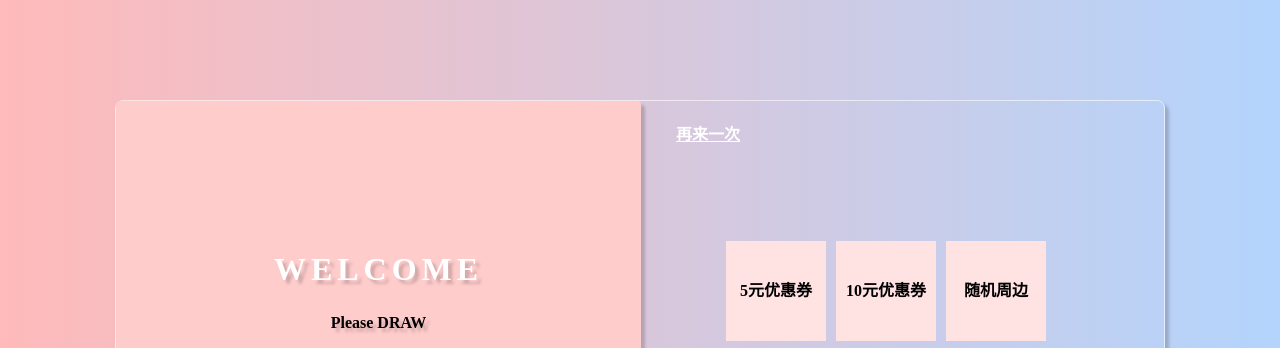
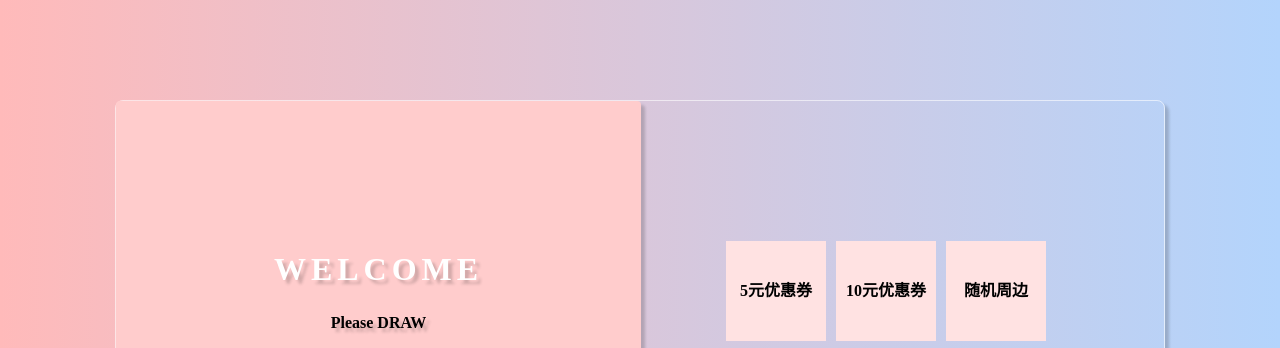
Before and after one commit to DylanJuly/DylanJuly.github.io, a plain HTML site: page html/gifts.html in a window 1280 px wide. Shown: the top 348 px of the page. Drawn offline with nearby package versions, Linux system fonts and the light colour scheme.

Commit message:
Update gifts.html

```diff
--- a/html/gifts.html
+++ b/html/gifts.html
@@ -29,7 +29,7 @@
     <strong class="button"> 点击抽奖</strong>
 
   </div>
-  <div class="img-box" style="box-shadow: none;float: right"><div style="float: right;"><a href="game.html" style="color: rgb(255,255,255);font-weight: bolder">再来一次</a> </div></div>
+
 
 </div>
 
```
